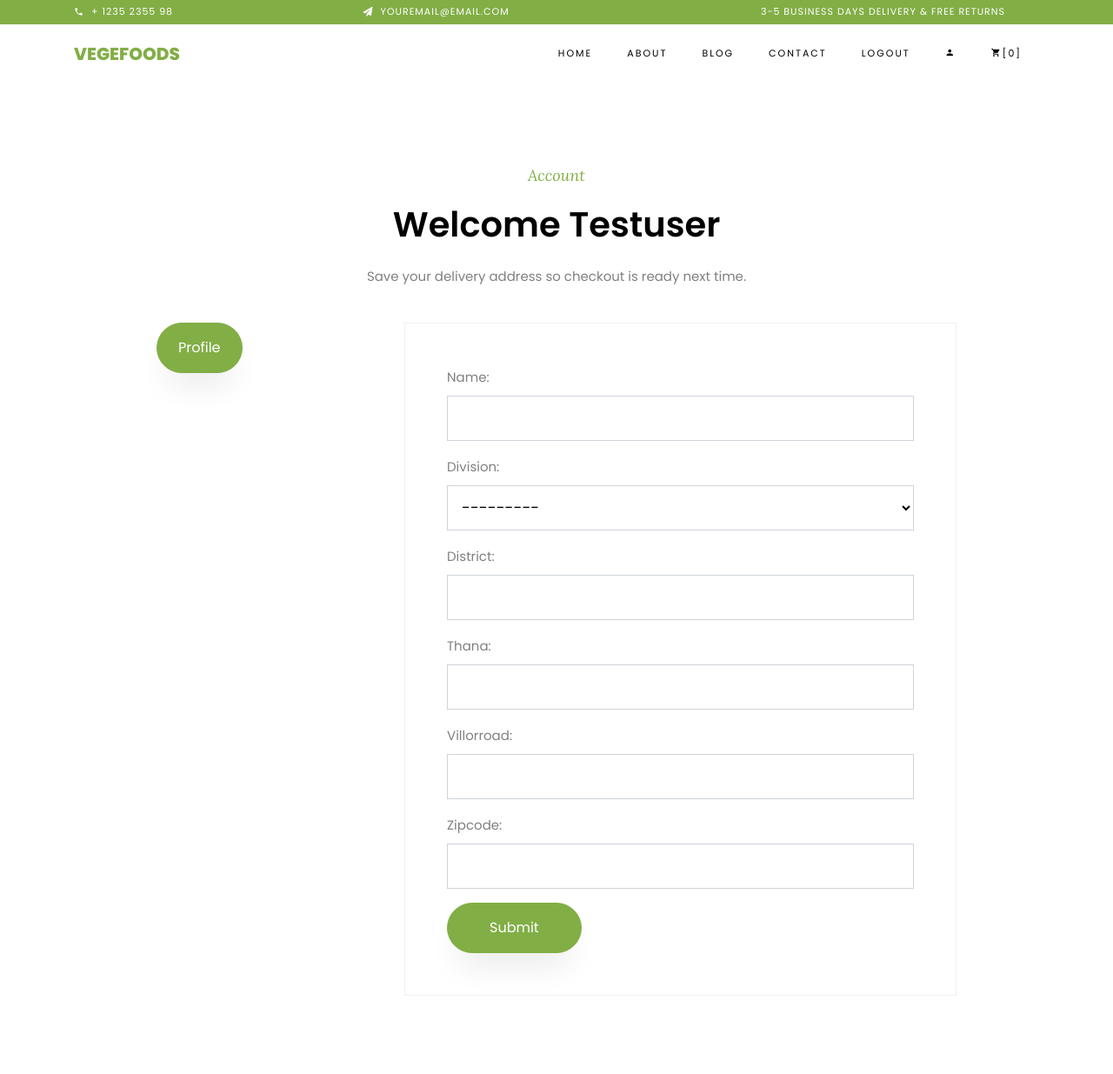
After one commit to KafiulIslam/djangoDeploy, a Django app: page /profile/ in a window 1280 px wide. The commit adds this page. Shown: the whole page at 87% size. Run offline with Django 5.2, Linux system fonts and the light colour scheme; a user stored in the database is signed in; data comes from the database, SQL or seed files in the repository; both versions use the stored data as it was after the commit; some libraries are stand-ins or nearby versions; some web fonts are replaced.

Commit message:
implemented profile feature

```diff
--- a/BDFruits/shop/admin.py
+++ b/BDFruits/shop/admin.py
@@ -4,8 +4,12 @@ from django.contrib import admin
 
 
 from django.contrib import admin
-from .models import Fruit
+from .models import Fruit, Customer
 
 @admin.register(Fruit)
 class FruitAdmin(admin.ModelAdmin):
     list_display = ['id', 'title', 'selling_price', 'discounted_price', 'description', 'fruit_image']
+
+@admin.register(Customer)
+class CustomerAdmin(admin.ModelAdmin):
+    list_display = ['id', 'user', 'name', 'division', 'district', 'thana', 'villorroad', 'zipcode']
--- a/BDFruits/shop/forms.py
+++ b/BDFruits/shop/forms.py
@@ -1,7 +1,7 @@
 from django import forms
-from django.contrib.auth.forms import UserCreationForm, AuthenticationForm, UsernameField, PasswordChangeForm, \
-    PasswordResetForm, SetPasswordForm
+from django.contrib.auth.forms import UserCreationForm, AuthenticationForm, UsernameField
 from django.contrib.auth.models import User
+from .models import Customer
 from django.utils.translation import gettext, gettext_lazy as _
 
 
@@ -17,7 +17,23 @@ class CustomerRegistrationForm(UserCreationForm):
         labels = {'email': 'Email'}
         widget = {'username': forms.TextInput(attrs={'class': 'form-control'})}
 
+
 class LoginForm(AuthenticationForm):
     username = UsernameField(widget=forms.TextInput(attrs={'autofocus': True, 'class': 'form-control'}))
     password = forms.CharField(label=_('Password'), strip=False, widget=forms.PasswordInput(
         attrs={'autocomplete': 'current_password', 'class': 'form-control'}))
+
+
+# Customer form
+class CustomerProfileForm(forms.ModelForm):
+    class Meta:
+        model = Customer
+        form_control_attrs = {'class': 'form-control'}
+        fields = ['name', 'division', 'district', 'thana', 'villorroad', 'zipcode']
+        widgets = {'name': forms.TextInput(attrs=form_control_attrs),
+                   'division': forms.Select(attrs=form_control_attrs),
+                   'district': forms.TextInput(attrs=form_control_attrs),
+                   'thana': forms.TextInput(attrs=form_control_attrs),
+                   'villorroad': forms.TextInput(attrs=form_control_attrs),
+                   'zipcode': forms.NumberInput(attrs=form_control_attrs)
+                   }
--- a/BDFruits/shop/urls.py
+++ b/BDFruits/shop/urls.py
@@ -13,6 +13,7 @@ urlpatterns = [
                   path('signup/', views.CustomRegistrationView.as_view(), name='signup'),
                   path('login/', views.CustomLoginView.as_view(), name='login'),
                   path('logout/', auth_views.LogoutView.as_view(), name='logout'),
+                  path('profile/', views.CustomerProfileView.as_view(), name='profile'),
                   # path('register/', views.CustomRegistrationView.as_view(), name='customerregistration'),
                   #
               ] + static(settings.MEDIA_URL, document_root=settings.MEDIA_ROOT)
--- a/BDFruits/shop/views.py
+++ b/BDFruits/shop/views.py
@@ -1,18 +1,14 @@
-from django.http import HttpRequest
-from django.shortcuts import render
 from django.views import View
-from .forms import CustomerRegistrationForm, LoginForm
-from .models import Fruit
+from .forms import CustomerRegistrationForm, LoginForm, CustomerProfileForm
+from .models import Fruit, Customer
 from django.contrib import messages
 from django.shortcuts import render, redirect
 from django.contrib.auth.views import LoginView
 from django.urls import reverse_lazy
-
-
+from django.contrib.auth.mixins import LoginRequiredMixin
 
 
 # Fruit list
-
 class FruitListView(View):
     def get(self, request):
         fruits = Fruit.objects.all()
@@ -20,14 +16,13 @@ class FruitListView(View):
 
 
 # Fruit details
-
 class FruitDetail(View):
     def get(self, request, id):
         fruit = Fruit.objects.get(id=id)
         return render(request, 'product-single.html', {'fruit': fruit})
 
 
-#account creation
+# account creation
 class CustomRegistrationView(View):
     def get(self, request):
         form = CustomerRegistrationForm()
@@ -42,7 +37,7 @@ class CustomRegistrationView(View):
         return render(request, 'signup.html', {'form': form})
 
 
-#Login
+# Login
 class CustomLoginView(LoginView):
     template_name = 'login.html'
     form_class = LoginForm
@@ -52,3 +47,24 @@ class CustomLoginView(LoginView):
     def form_valid(self, form):
         messages.success(self.request, 'Logged in successfully.')
         return super().form_valid(form)
+
+
+# Customer profile
+class CustomerProfileView(LoginRequiredMixin, View):
+    login_url = reverse_lazy('login')
+
+    def get(self, request):
+        customer = Customer.objects.filter(user=request.user).first()
+        form = CustomerProfileForm(instance=customer)
+        return render(request, 'profile.html', {'form': form})
+
+    def post(self, request):
+        customer = Customer.objects.filter(user=request.user).first()
+        form = CustomerProfileForm(request.POST, instance=customer)
+        if form.is_valid():
+            profile = form.save(commit=False)
+            profile.user = request.user
+            profile.save()
+            messages.success(request, 'Congratulations! Profile updated successfully!')
+            return redirect('profile')
+        return render(request, 'profile.html', {'form': form})
--- a/BDFruits/templates/index.html
+++ b/BDFruits/templates/index.html
@@ -88,6 +88,7 @@
 	          <li class="nav-item"><a href="{% url 'login' %}" class="nav-link">Login</a></li>
 	          <li class="nav-item"><a href="{% url 'signup' %}" class="nav-link">Signup</a></li>
 	          {% endif %}
+	          <li class="nav-item cta cta-colored"><a href="{% url 'profile' %}" class="nav-link" aria-label="Profile"><span class="icon-person"></span></a></li>
 	          <li class="nav-item cta cta-colored"><a href="cart.html" class="nav-link"><span class="icon-shopping_cart"></span>[0]</a></li>
 
 	        </ul>
--- a/BDFruits/templates/login.html
+++ b/BDFruits/templates/login.html
@@ -68,6 +68,7 @@
                     <li class="nav-item active"><a href="{% url 'login' %}" class="nav-link">Login</a></li>
                     <li class="nav-item"><a href="{% url 'signup' %}" class="nav-link">Signup</a></li>
                     {% endif %}
+                    <li class="nav-item cta cta-colored"><a href="{% url 'profile' %}" class="nav-link" aria-label="Profile"><span class="icon-person"></span></a></li>
                     <li class="nav-item cta cta-colored"><a href="cart.html" class="nav-link"><span class="icon-shopping_cart"></span>[0]</a></li>
                 </ul>
             </div>
--- a/BDFruits/templates/product-single.html
+++ b/BDFruits/templates/product-single.html
@@ -90,6 +90,7 @@
                 <li class="nav-item"><a href="{% url 'login' %}" class="nav-link">Login</a></li>
                 <li class="nav-item"><a href="{% url 'signup' %}" class="nav-link">Signup</a></li>
                 {% endif %}
+                <li class="nav-item cta cta-colored"><a href="{% url 'profile' %}" class="nav-link" aria-label="Profile"><span class="icon-person"></span></a></li>
                 <li class="nav-item cta cta-colored"><a href="cart.html" class="nav-link"><span
                         class="icon-shopping_cart"></span>[0]</a></li>
 
--- /dev/null
+++ b/BDFruits/templates/profile.html
@@ -0,0 +1,130 @@
+{% load static %}
+<!DOCTYPE html>
+<html lang="en">
+<head>
+    <title>Profile</title>
+    <meta charset="utf-8">
+    <meta name="viewport" content="width=device-width, initial-scale=1, shrink-to-fit=no">
+
+    <link href="https://fonts.googleapis.com/css?family=Poppins:200,300,400,500,600,700,800&display=swap" rel="stylesheet">
+    <link href="https://fonts.googleapis.com/css?family=Lora:400,400i,700,700i&display=swap" rel="stylesheet">
+    <link href="https://fonts.googleapis.com/css?family=Amatic+SC:400,700&display=swap" rel="stylesheet">
+
+    <link rel="stylesheet" href="{% static 'css/open-iconic-bootstrap.min.css' %}">
+    <link rel="stylesheet" href="{% static 'css/animate.css' %}">
+    <link rel="stylesheet" href="{% static 'css/owl.carousel.min.css' %}">
+    <link rel="stylesheet" href="{% static 'css/owl.theme.default.min.css' %}">
+    <link rel="stylesheet" href="{% static 'css/magnific-popup.css' %}">
+    <link rel="stylesheet" href="{% static 'css/aos.css' %}">
+    <link rel="stylesheet" href="{% static 'css/ionicons.min.css' %}">
+    <link rel="stylesheet" href="{% static 'css/bootstrap-datepicker.css' %}">
+    <link rel="stylesheet" href="{% static 'css/jquery.timepicker.css' %}">
+    <link rel="stylesheet" href="{% static 'css/flaticon.css' %}">
+    <link rel="stylesheet" href="{% static 'css/icomoon.css' %}">
+    <link rel="stylesheet" href="{% static 'css/style.css' %}">
+</head>
+<body class="goto-here">
+    <div class="py-1 bg-primary">
+        <div class="container">
+            <div class="row no-gutters d-flex align-items-start align-items-center px-md-0">
+                <div class="col-lg-12 d-block">
+                    <div class="row d-flex">
+                        <div class="col-md pr-4 d-flex topper align-items-center">
+                            <div class="icon mr-2 d-flex justify-content-center align-items-center"><span class="icon-phone2"></span></div>
+                            <span class="text">+ 1235 2355 98</span>
+                        </div>
+                        <div class="col-md pr-4 d-flex topper align-items-center">
+                            <div class="icon mr-2 d-flex justify-content-center align-items-center"><span class="icon-paper-plane"></span></div>
+                            <span class="text">youremail@email.com</span>
+                        </div>
+                        <div class="col-md-5 pr-4 d-flex topper align-items-center text-lg-right">
+                            <span class="text">3-5 Business days delivery &amp; Free Returns</span>
+                        </div>
+                    </div>
+                </div>
+            </div>
+        </div>
+    </div>
+    <nav class="navbar navbar-expand-lg navbar-dark ftco_navbar bg-dark ftco-navbar-light" id="ftco-navbar">
+        <div class="container">
+            <a class="navbar-brand" href="{% url 'fruit-list' %}">Vegefoods</a>
+            <button class="navbar-toggler" type="button" data-toggle="collapse" data-target="#ftco-nav" aria-controls="ftco-nav" aria-expanded="false" aria-label="Toggle navigation">
+                <span class="oi oi-menu"></span> Menu
+            </button>
+            <div class="collapse navbar-collapse" id="ftco-nav">
+                <ul class="navbar-nav ml-auto">
+                    <li class="nav-item"><a href="{% url 'fruit-list' %}" class="nav-link">Home</a></li>
+                    <li class="nav-item"><a href="about.html" class="nav-link">About</a></li>
+                    <li class="nav-item"><a href="blog.html" class="nav-link">Blog</a></li>
+                    <li class="nav-item"><a href="contact.html" class="nav-link">Contact</a></li>
+                    {% if user.is_authenticated %}
+                    <li class="nav-item">
+                        <form method="post" action="{% url 'logout' %}">
+                            {% csrf_token %}
+                            <button type="submit" class="nav-link">Logout</button>
+                        </form>
+                    </li>
+                    {% else %}
+                    <li class="nav-item"><a href="{% url 'login' %}" class="nav-link">Login</a></li>
+                    <li class="nav-item"><a href="{% url 'signup' %}" class="nav-link">Signup</a></li>
+                    {% endif %}
+                    <li class="nav-item cta cta-colored active"><a href="{% url 'profile' %}" class="nav-link" aria-label="Profile"><span class="icon-person"></span></a></li>
+                    <li class="nav-item cta cta-colored"><a href="cart.html" class="nav-link"><span class="icon-shopping_cart"></span>[0]</a></li>
+                </ul>
+            </div>
+        </div>
+    </nav>
+
+    <section class="ftco-section">
+        <div class="container">
+            <div class="row justify-content-center mb-4">
+                <div class="col-md-8 heading-section text-center">
+                    <span class="subheading">Account</span>
+                    <h2 class="mb-3">Welcome <span class="text-capitalize">{{ request.user }}</span></h2>
+                    <p>Save your delivery address so checkout is ready next time.</p>
+                </div>
+            </div>
+            <div class="row justify-content-center">
+                <div class="col-md-3 mb-4">
+                    <ul class="list-unstyled">
+                        <li><a href="{% url 'profile' %}" class="btn btn-primary py-3 px-4">Profile</a></li>
+                    </ul>
+                </div>
+                <div class="col-md-7">
+                    <form action="{% url 'profile' %}" method="post" class="bg-white p-4 p-md-5" style="border: 1px solid #f0f0f0;">
+                        {% csrf_token %}
+                        {% if form.non_field_errors %}
+                        <div class="alert alert-danger">
+                            {% for error in form.non_field_errors %}
+                            <div>{{ error }}</div>
+                            {% endfor %}
+                        </div>
+                        {% endif %}
+                        {% for fm in form %}
+                        <div class="form-group">
+                            {{ fm.label_tag }}
+                            {{ fm }}
+                            {% if fm.errors %}
+                            <small class="text-danger">{{ fm.errors|striptags }}</small>
+                            {% endif %}
+                        </div>
+                        {% endfor %}
+                        <div class="form-group mb-0">
+                            <button type="submit" class="btn btn-primary py-3 px-5">Submit</button>
+                        </div>
+                    </form>
+                    {% if messages %}
+                    {% for message in messages %}
+                    <p class="alert alert-{{ message.tags }} mt-4 mb-0">{{ message }}</p>
+                    {% endfor %}
+                    {% endif %}
+                </div>
+            </div>
+        </div>
+    </section>
+
+    <script src="{% static 'js/jquery.min.js' %}"></script>
+    <script src="{% static 'js/popper.min.js' %}"></script>
+    <script src="{% static 'js/bootstrap.min.js' %}"></script>
+</body>
+</html>
--- a/BDFruits/templates/signup.html
+++ b/BDFruits/templates/signup.html
@@ -68,6 +68,7 @@
                     <li class="nav-item"><a href="{% url 'login' %}" class="nav-link">Login</a></li>
                     <li class="nav-item active"><a href="{% url 'signup' %}" class="nav-link">Signup</a></li>
                     {% endif %}
+                    <li class="nav-item cta cta-colored"><a href="{% url 'profile' %}" class="nav-link" aria-label="Profile"><span class="icon-person"></span></a></li>
                     <li class="nav-item cta cta-colored"><a href="cart.html" class="nav-link"><span class="icon-shopping_cart"></span>[0]</a></li>
                 </ul>
             </div>
```
Also changed, not shown: BDFruits/shop/models.py (+27 -1 lines), BDFruits/db.sqlite3, BDFruits/shop/migrations/0002_customer.py (added).
